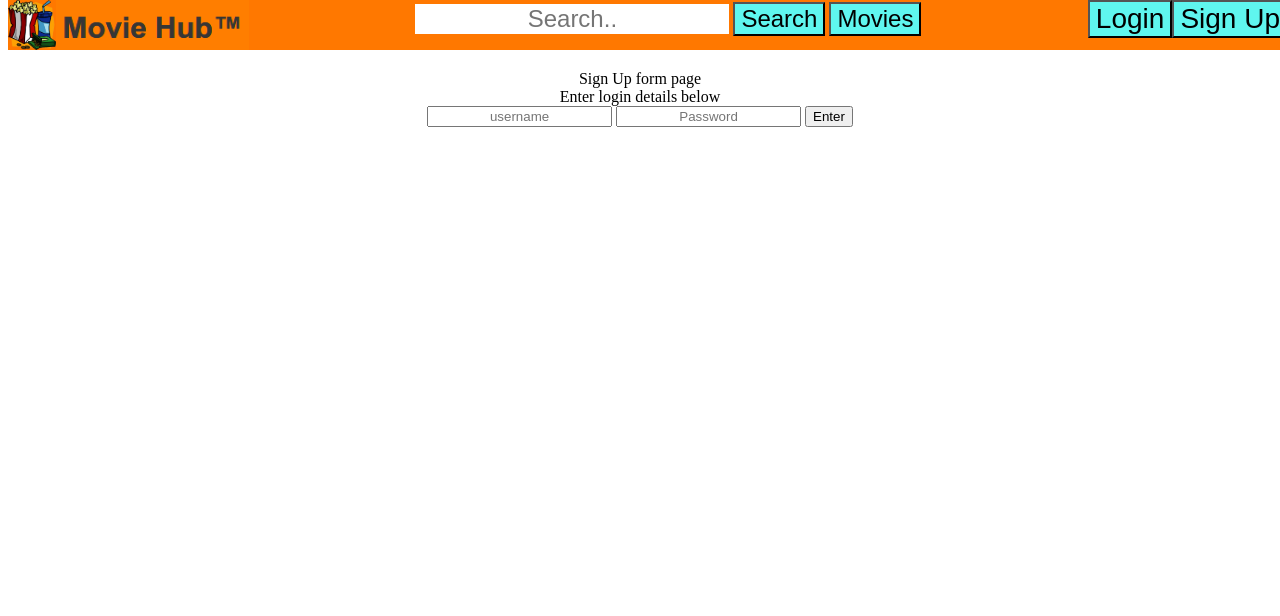
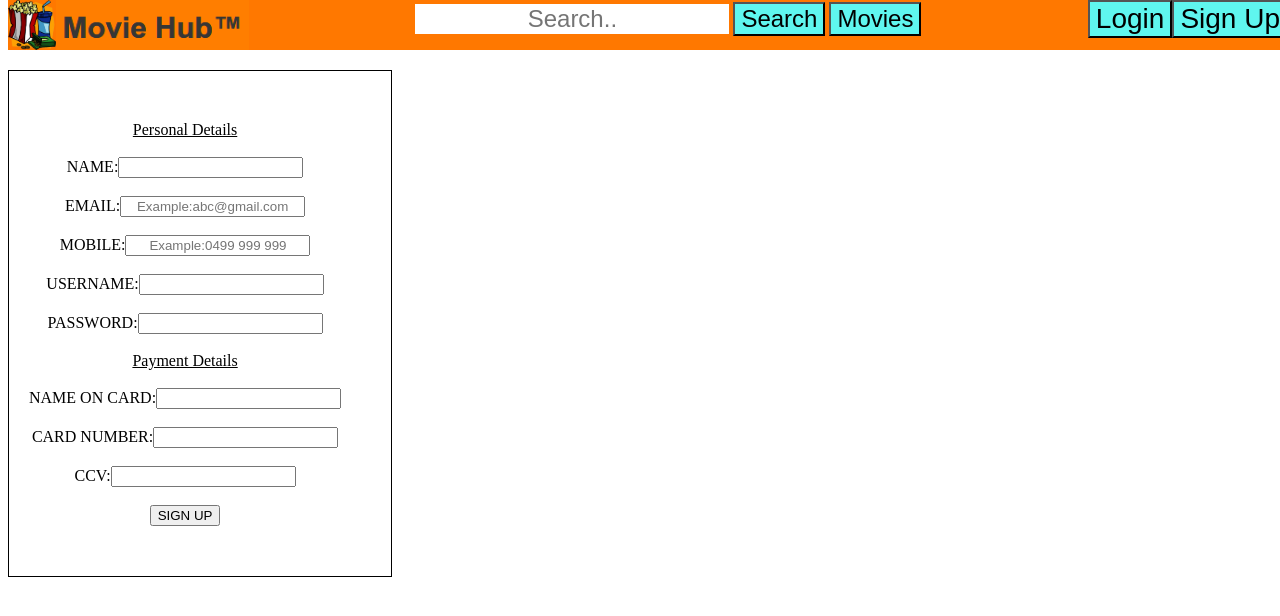
Before and after one commit to rahilagrawal-university-assignments/moviehub_website, a Flask app: page /signup in a window 1280 px wide. Shown: the top 616 px of the page. Run offline with Flask 2, Linux system fonts and the light colour scheme.

Commit message:
Sign up page

```diff
--- a/movieHub/static/styles/main.css
+++ b/movieHub/static/styles/main.css
@@ -50,3 +50,11 @@ table, td {
     border: 1px solid black;
     align-self: center;
 }
+.signupblock{
+    border: 1px solid black;
+    float: left;
+    padding-right: 50px;
+    padding-top: 50px;
+    padding-bottom: 50px;
+    padding-left: 20px;
+}
--- a/movieHub/templates/signup.html
+++ b/movieHub/templates/signup.html
@@ -19,11 +19,19 @@
 				<input class="b2" value="Movies" onclick="window.location.href='http://127.0.0.1:5000/movies'" type="button">
 			</div>
 			<div class="main">
-        Sign Up form page<br>
-        Enter login details below<br>
-        <input name="username" type="text" placeholder="username"/ required>
-        <input name="password" type="password" placeholder="Password"/ required>
-        <button type="submit" name="bt">Enter</button>
+				<div class="signupblock">
+					<u>Personal Details</u><br><br>
+					NAME:<input name="name" type="text" / required><br><br>
+					EMAIL:<input name="email" type="text"  placeholder="Example:abc@gmail.com"/ required><br><br>
+					MOBILE:<input name="mobile" type="text"  placeholder="Example:0499 999 999"/ required><br><br>
+					USERNAME:<input name="username" type="text" / required><br><br>
+					PASSWORD:<input name="password" type="password" / required><br><br>
+					<u>Payment Details</u><br><br>
+					NAME ON CARD:<input name="nameoncard" type="text" / required><br><br>
+					CARD NUMBER:<input name="cardnumber" type="text" min="1" / required><br><br>
+					CCV:<input name="ccv" type="text" min="100" max="999" / required><br><br>
+					<button type="submit" name="bt">SIGN UP</button>
+				</div>
 			</div>
 		</form>
 	</body></html>
```
Lines whose indentation alone changed are shown as unchanged.
